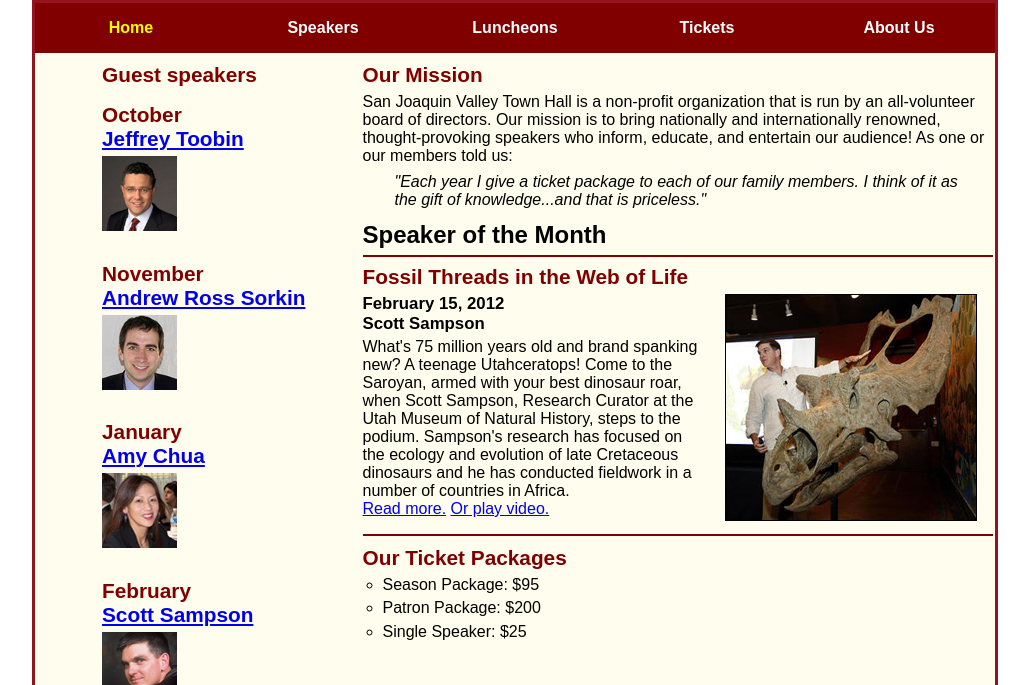
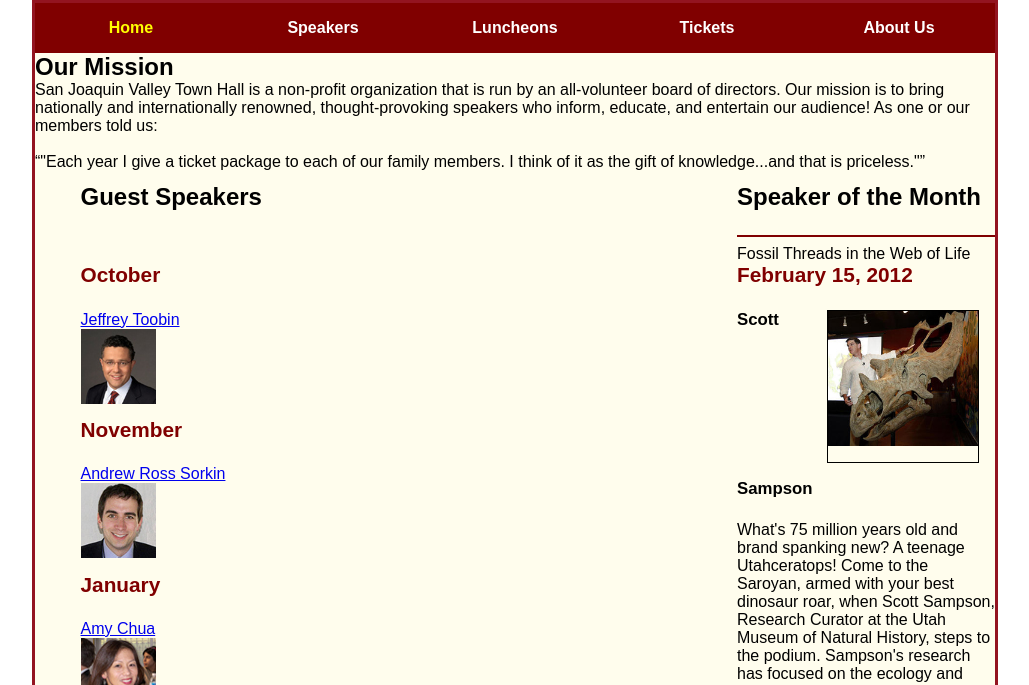
Before and after one commit to febyjose12/A15, a plain HTML site: page index.html in a window 1280 px wide. Shown: the part 115-800 px from the top of the page, without its empty margins (125-1154 px from the left). Drawn offline with nearby package versions, Linux system fonts and the light colour scheme.

Commit message:
Update index.html

```diff
--- a/index.html
+++ b/index.html
@@ -16,66 +16,58 @@
             $('#nav_menu').slicknav({prependTo:"#mobile_menu"});
         });
     </script>
+
 </head>
 
 <body>
-
 <header>
-
-            <img src="images/town_hall_logo.gif" alt="Town Hall Logo" height="80">
+    <img src="images/town_hall_logo.gif" height="80" alt="San Joaquin 75th anniversery">
     <h2>San Joaquin Valley Town Hall</h2>
     <h3>Celebrating our <span class="shadow">75<sup>th</sup></span> Year</h3>
-
 </header>
-
 <nav id="mobile_menu"></nav>
-
 <nav id="nav_menu">
-
     <ul>
-                <li> <a href="index.html" class="current">Home</a> </li>
-                <li> <a href="#">Speakers</a> </li>
-                <li> <a href="#">Luncheons</a> </li>
-                <li> <a href="#">Tickets</a> </li>
-                <li>
-                    <a href="#">About Us</a>
+        <li><a href="index.html" class="current">Home</a></li>
+        <li><a href="speakers">Speakers</a></li>
+        <li><a href="luncheons">Luncheons</a></li>
+        <li><a href="tickets">Tickets</a></li>
+        <li><a href="#">About Us</a>
             <ul>
-                        <li> <a href="#">Our History</a> </li>
-                        <li> <a href="#">Board of Directors</a> </li>
-                        <li> <a href="#">Past Speakers</a> </li>
-                        <li> <a href="#">Contact Information</a> </li>
-                    </ul>
-                </li>
+                <li></li> <a href="#"> Our history</a></li>
+                <li></li> <a href="#">Board of directors</a></li>
+                <li></li> <a href="#">past speakers</a></li>
+                <li></li> <a href="#">Contact information</a></li>
              </ul>
 
+    </li>
+
+    </ul>
 </nav>
 
 <main>
+    <h2>Our Mission</h2>
 
-            <section>
-                <h2>Our Mission</h2>
-                <p>
-                    San Joaquin Valley Town Hall is a non-profit organization that is run by an all-volunteer board of directors.
-                    Our mission is to bring nationally and internationally renowned, thought-provoking speakers who inform, educate,
-                    and entertain our audience! As one or our members told us:
-                </p>
-                <blockquote>
-                    &quot;Each year I give a ticket package to each of our family members.
-                    I think of it as the gift of knowledge...and that is priceless.&quot;
-                </blockquote>
+    <p>San Joaquin Valley Town Hall is a non-profit organization that is run by an
+        all-volunteer board of directors. Our mission is to bring nationally and internationally renowned,
+        thought-provoking speakers who inform, educate, and entertain our audience!
+        As one or our members told us:</p><br>
 
-                <h1>Speaker of the Month</h1>
+    <blockquote><q>"Each year I give a ticket package to each of our family members. I think of it as the gift of knowledge...and that is priceless."</q></blockquote>
+
+    <aside>
+
+    <h1>Speaker of the Month</h1><br>
         <article>
-                    <h2>Fossil Threads in the Web of Life</h2>
-                    <img src="images/sampson_dinosaur.jpg" alt="Sampson with a dinosaur">
-                    <h3>February 15, 2012 <br> Scott Sampson</h3>
-                    <p>
-                        What's 75 million years old and brand spanking new?
-                        A teenage Utahceratops! Come to the Saroyan, armed with your best dinosaur roar, when Scott Sampson,
-                        Research Curator at the Utah Museum of Natural History, steps to the podium.
-                        Sampson's research has focused on the ecology and evolution of late Cretaceous dinosaurs and he has conducted
-                        fieldwork in a number of countries in Africa. <br> <a href="speakers/sampson.html">Read more.</a> <a href="media/sampson.swf">Or play video.</a>
-                    </p>
+    Fossil Threads in the Web of Life
+
+        <h2>February 15, 2012</h2><br>
+        <img src="images/sampson_dinosaur.jpg" alt="image of dinosaur">
+        <h3>Scott Sampson</h3><br>
+
+    <p>What's 75 million years old and brand spanking new? A teenage Utahceratops! Come to the Saroyan, armed with your best dinosaur roar, when Scott Sampson, Research Curator at the Utah Museum of Natural History, steps to the podium. Sampson's research has focused on the ecology and evolution of late Cretaceous dinosaurs and he has conducted fieldwork in a number of countries in Africa.</p><br>
+
+            <p><a href="speakers/sampson.html">Read more.</a></p> <a href="./media/sampson.swf" target="_blank">Or Play Video.</a>
     </article>
 
     <h2>Our Ticket Packages</h2>
@@ -84,31 +76,31 @@
         <li>Patron Package: $200</li>
         <li>Single Speaker: $25</li>
     </ul>
+
+
+</aside>
+<section>
+    <h1>Guest Speakers</h1><br><br>
+    <h2>October</h2><br>
+    <a href="speakers/toobin.html">Jeffrey Toobin</a> <br>
+    <img src="images/toobin75.jpg" alt="picture of Jeffery Toobin" height="75" width="75"/><br>
+
+    <h2>November</h2><br>
+    <a href="./speakers/sorkin.html">Andrew Ross Sorkin</a><br>
+    <img src="images/sorkin75.jpg" alt="picture of Andrew ross"><br>
+
+    <h2>January</h2><br>
+    <a href="./speakers/chua.html">Amy Chua</a><br>
+    <img src="images/chua75.jpg" alt="picture of Amy Chua"><br>
+
+    <h2>February</h2><br>
+    <a href="./speakers/sampson.html">Scott Sampson</a><br>
+    <img src="images/sampson75.jpg" alt="picture of Scott Sampson"><br>
 </section>
 
-            <aside>
-                <div>
-                    <h2>Guest speakers</h2>
-                    <h2>October <br> <a href="speakers/toobin.html">Jeffrey Toobin</a></h2>
-                    <img src="images/toobin75.jpg" alt="Jeffrey Toobin">
-
-                    <h2>November <br> <a href="speakers/sorkin.html">Andrew Ross Sorkin</a></h2>
-                    <img src="images/sorkin75.jpg" alt="Andrew Ross Sorkin">
-
-                    <h2>January <br> <a href="speakers/chua.html">Amy Chua</a></h2>
-                    <img src="images/chua75.jpg" alt="Amy Chua">
-
-                    <h2>February <br> <a href="speakers/sampson.html">Scott Sampson</a></h2>
-                    <img src="images/sampson75.jpg" alt="Scott Sampson">
-                </div>
-
-            </aside>
-
 </main>
-
 <footer>
-            <p>&copy; Feby Jose, 2021</p>
+    <p>&copy; Feby Jose, 2021 </p>
 </footer>
 </body>
-
 </html>
```
Lines whose indentation alone changed are shown as unchanged.
